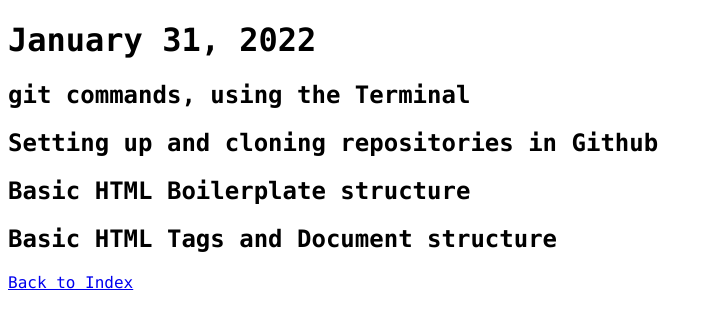
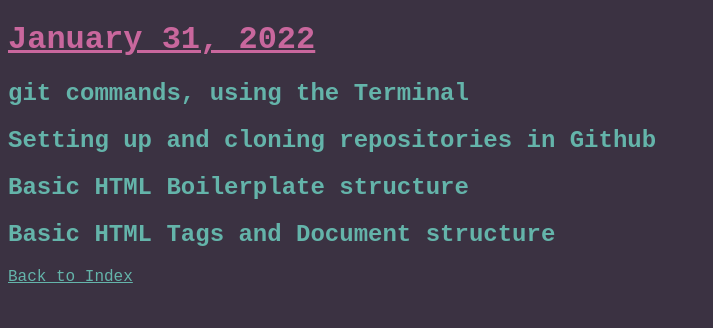
Before and after one commit to RotorHead16/odin-journal, a plain HTML site: page pages/entryJan31_2022.html in a window 1280 px wide. Shown: the whole page, without its empty margins (0-713 px from the left). Drawn offline with Linux system fonts and the light colour scheme; files that its build step writes are made by us from their sources.

Commit message:
added style sheet to entries and updated styles

```diff
--- a/pages/entryJan31_2022.html
+++ b/pages/entryJan31_2022.html
@@ -4,7 +4,7 @@
     <meta charset="UTF-8">
     <meta http-equiv="X-UA-Compatible" content="IE=edge">
     <meta name="viewport" content="width=device-width, initial-scale=1.0">
-    <link rel="stylesheet" href="style.css">
+    <link rel="stylesheet" href="../style.css">
     <title>January 31, 2022</title>
 </head>
 <body>
--- a/style.css
+++ b/style.css
@@ -1,3 +1,10 @@
-body {
-    font-family: 'lucida console';
+* {
+    font-family: 'Courier New';
+    color:rgb(100, 180, 170);
+    background-color: rgb(59, 50, 66);
 }
+
+h1 {
+    text-decoration: underline;
+    color: rgb(201, 103, 157)
+}
```
Also changed, not shown: pages/entryFeb3_2022.html (+1 -0 lines).
